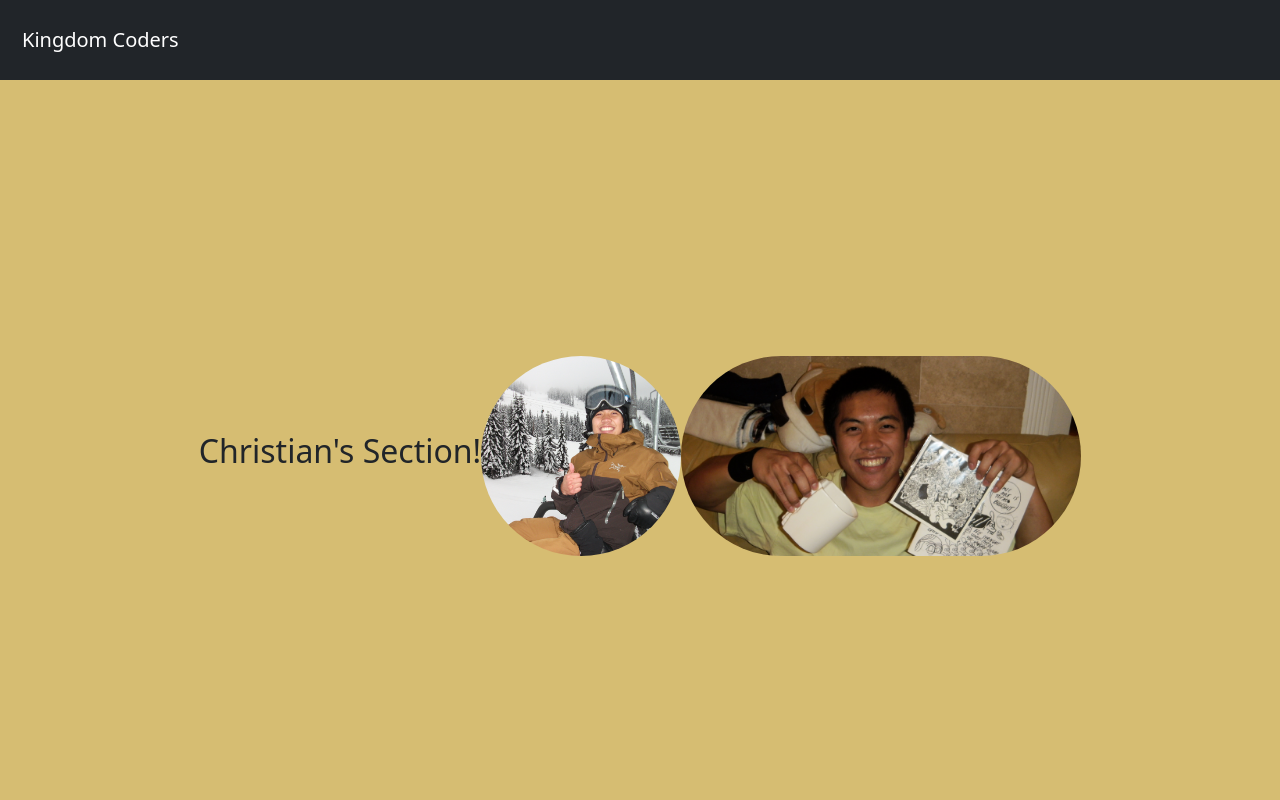
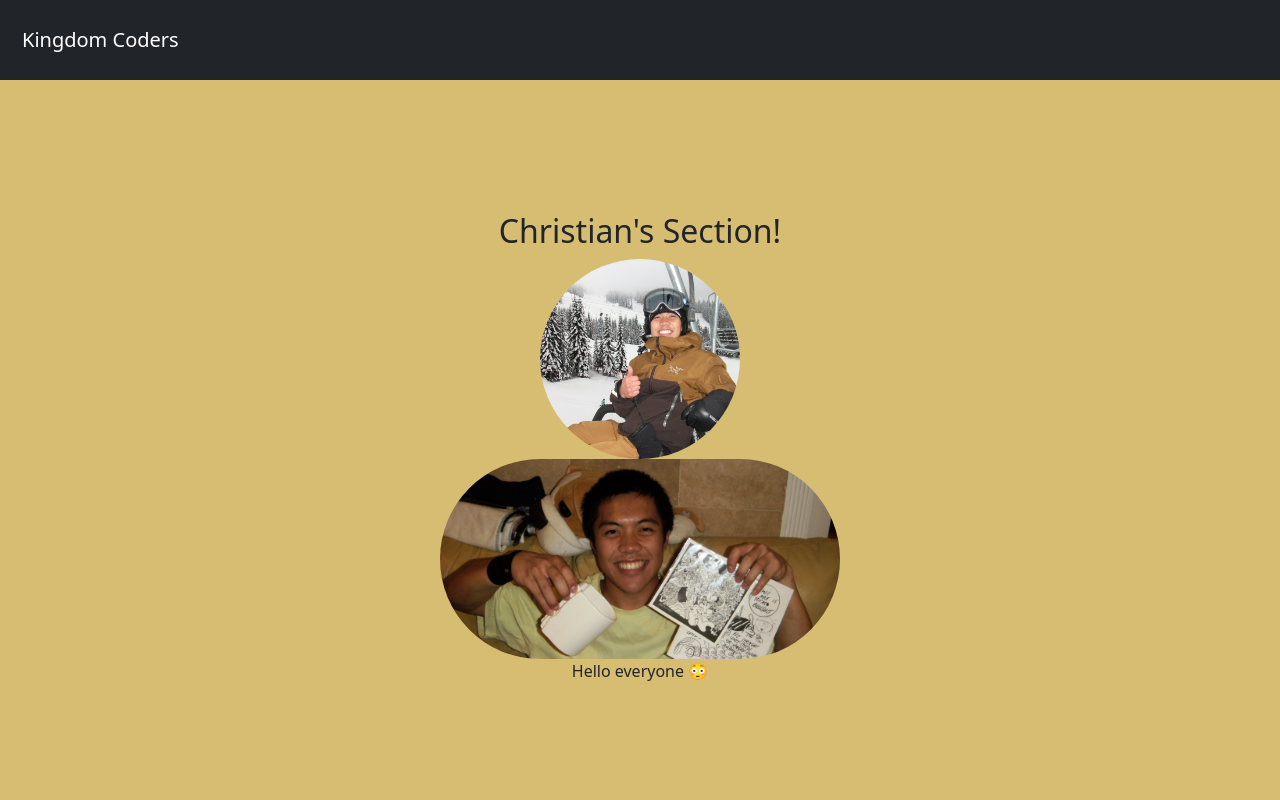
Before and after one commit to DavyHyun/kingdom-coders-demo, a React (Create React App) app: page / in a window 1280 px wide. Shown: the top 800 px of the page. Built offline with nearby package versions, Linux system fonts and the light colour scheme.

Commit message:
added a paragraph

```diff
--- a/src/sections/ChungSection/ChungSection.css
+++ b/src/sections/ChungSection/ChungSection.css
@@ -6,6 +6,7 @@
   justify-content: center;
   background: #d6bd72;
   border-bottom: 1px solid #ddd;
+  flex-direction: column;
 }
 
 .christmas {
--- a/src/sections/ChungSection/ChungSection.js
+++ b/src/sections/ChungSection/ChungSection.js
@@ -15,6 +15,9 @@ export default function ChungSection() {
       <h2>Christian's Section!</h2>
       <img className="pfp" src= {me} alt="handsome man" />
       <img className="christmas" src= {christmas} alt="me and my christmas gifts" />
+      <p>
+        Hello everyone 😳
+      </p>
     </div>
   );
 }
```
